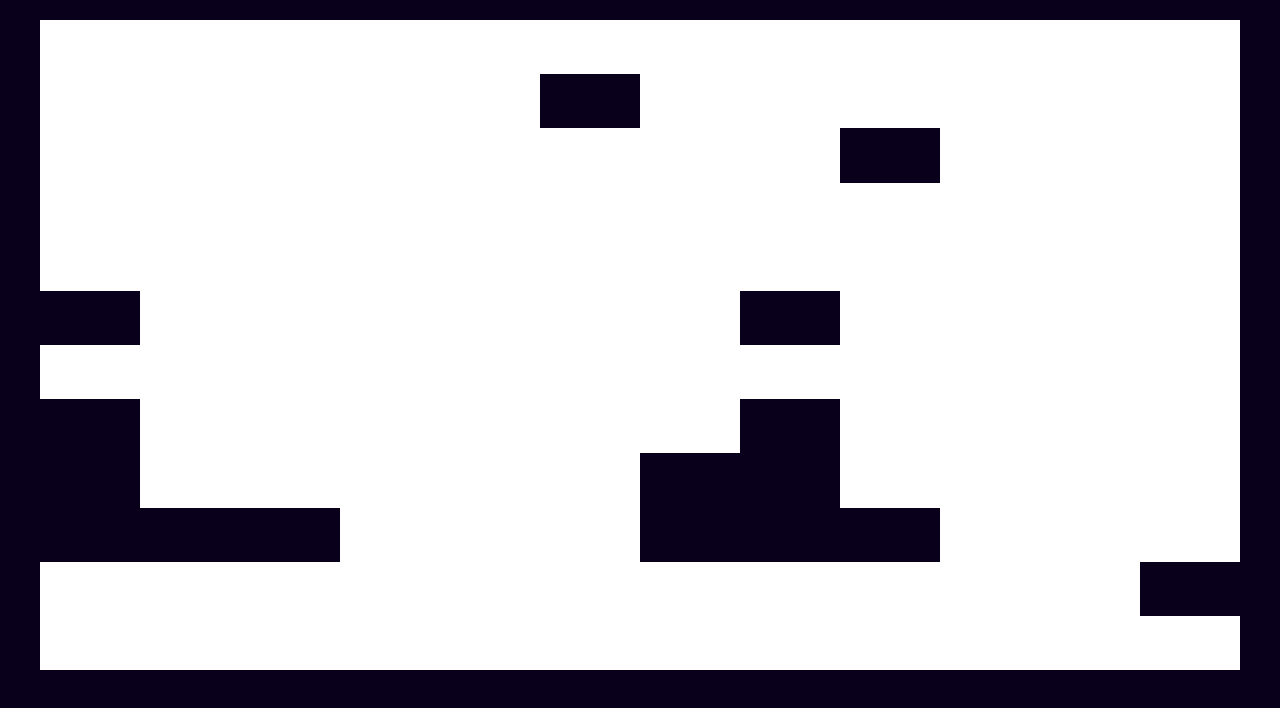
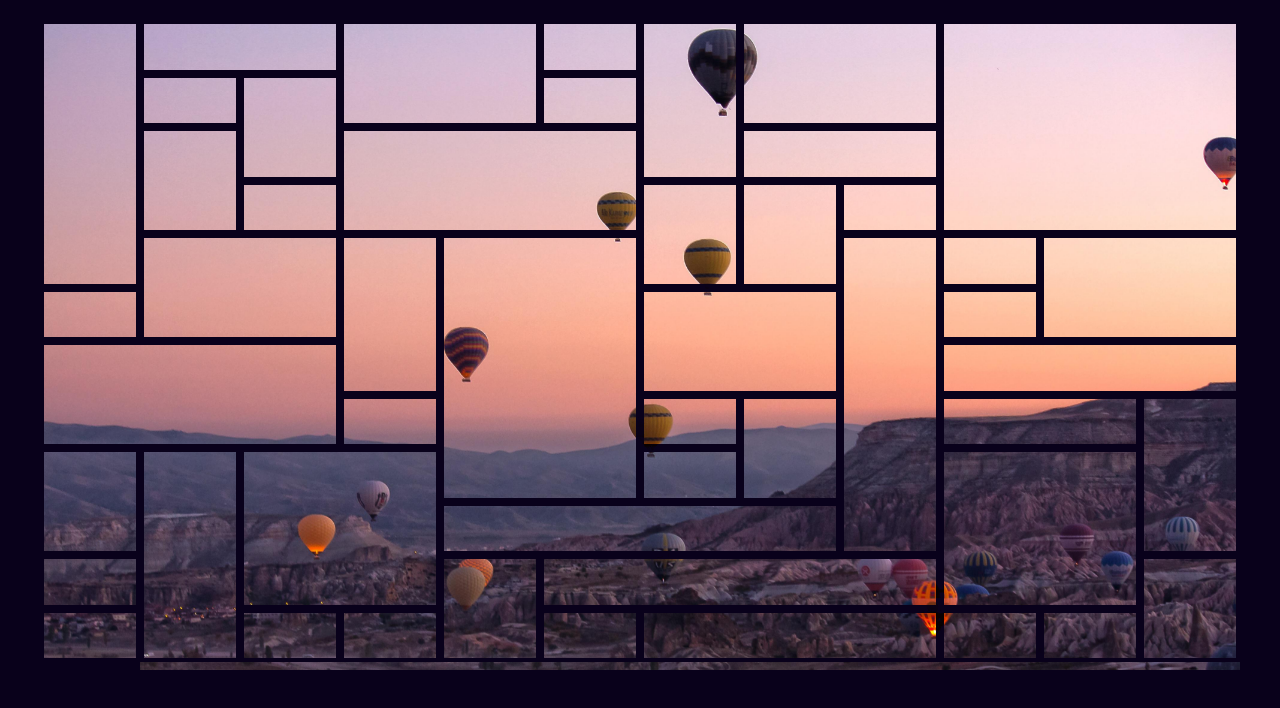
Before and after one commit to souhaylTaiss/grid-showcase, a plain HTML site: page index.html in a window 1280 px wide. Drawn offline with Linux system fonts and the light colour scheme.

```diff
--- a/assets/css/style.css
+++ b/assets/css/style.css
@@ -34,131 +34,129 @@
   transition: .5s;
   position: relative;
   position: relative;
-  /* background-image: url(../images/hot-air-balloons-6757939.jpg); */
+  background-image: url(../images/hot-air-balloons-6757939.jpg);
   background-size:cover ;
   background-attachment: fixed;
   background-repeat: no-repeat;
 }
   .container  div {
-    /* mix-blend-mode: darken; */
-    /* border: 4px solid #09011b; */
-    background-color: white;
+    mix-blend-mode: darken;
+    border: 4px solid #09011b;
   }
 .container div:hover  {
   background-position: 100px;
 }
-
 .container  div:nth-child(1) {
   grid-row: span 5;
 }
 .container  div:nth-child(2) {
-
+  grid-column: span 2;
 }
 .container  div:nth-child(3) {
-
-
+  grid-column: span 2;
+  grid-row: span 2;
 }
 .container  div:nth-child(5) {
   grid-row: span 3;
 }
 .container  div:nth-child(6) {
-
-
+  grid-column: span 2;
+  grid-row: span 2;
 }
 .container  div:nth-child(7) {
   grid-column: span 3;
   grid-row: span 4;
 }
+.container  div:nth-child(8) {
+  grid-column: span;
+  grid-row: span;
+}
 .container  div:nth-child(9) {
-
+  grid-row: span 2;
 }
 .container  div:nth-child(11) {
-
+  grid-row: span 2;
 }
 .container  div:nth-child(12) {
   grid-column: span 3;
-
+  grid-row: span 2;
 }
 .container  div:nth-child(13) {
-
+  grid-column: span 2;
+}
+.container  div:nth-child(14) {
+  grid-row: span;
 }
 .container  div:nth-child(15) {
-
+  grid-row: span 2;
 }
 .container  div:nth-child(16) {
-
+  grid-row: span 2;
 }
 .container  div:nth-child(18) {
-
-
+  grid-column: span 2;
+  grid-row: span 2;
 }
 .container  div:nth-child(19) {
   grid-row: span 3;
 }
 .container  div:nth-child(20) {
-
+  grid-column: span 2;
   grid-row: span 5;
 }
 .container  div:nth-child(21) {
   grid-row: span 6;
 }
 .container  div:nth-child(23) {
-
-
+  grid-column: span 2;
+  grid-row: span 2;
 }
 .container  div:nth-child(25) {
-
-
+  grid-column: span 2;
+  grid-row: span 2;
 }
 .container  div:nth-child(27) {
   grid-column: span 3;
-
+  grid-row: span 2;
 }
 .container  div:nth-child(28) {
   grid-column: span 3;
 }
 .container  div:nth-child(31) {
-
+  grid-row: span 2;
 }
 .container  div:nth-child(32) {
-
+  grid-column: span 2;
 }
 .container  div:nth-child(33) {
   grid-row: span 3;
 }
 .container  div:nth-child(34) {
-
+  grid-row: span 2;
 }
 .container  div:nth-child(35) {
   grid-row: span 4;
 }
 .container  div:nth-child(36) {
-
+  grid-column: span 2;
   grid-row: span 3;
 }
 .container  div:nth-child(38) {
-
+  grid-column: span 2;
   grid-row: span 3;
 }
 .container  div:nth-child(39) {
   grid-column: span 4;
 }
 .container  div:nth-child(41) {
-
+  grid-row: span 2;
 }
 .container  div:nth-child(42) {
   grid-column: span 4;
 }
 .container  div:nth-child(43) {
-
+  grid-row: span 2;
 }
 .container  div:nth-child(48) {
   grid-column: span 3;
 }
-
-.container  div:where(:nth-child(2), :nth-child(3), :nth-child(6), :nth-child(13), :nth-child(18), :nth-child(20), :nth-child(23), :nth-child(25), :nth-child(36), :nth-child(38)) {
-  grid-column: span 2;
- }
-.container  div:where(:nth-child(3), :nth-child(6), :nth-child(9), :nth-child(11), :nth-child(15), :nth-child(16), :nth-child(18), :nth-child(23), :nth-child(25), :nth-child(27), :nth-child(31), :nth-child(34), :nth-child(41), :nth-child(43)) {
-  grid-column: span 2;
- }
```
